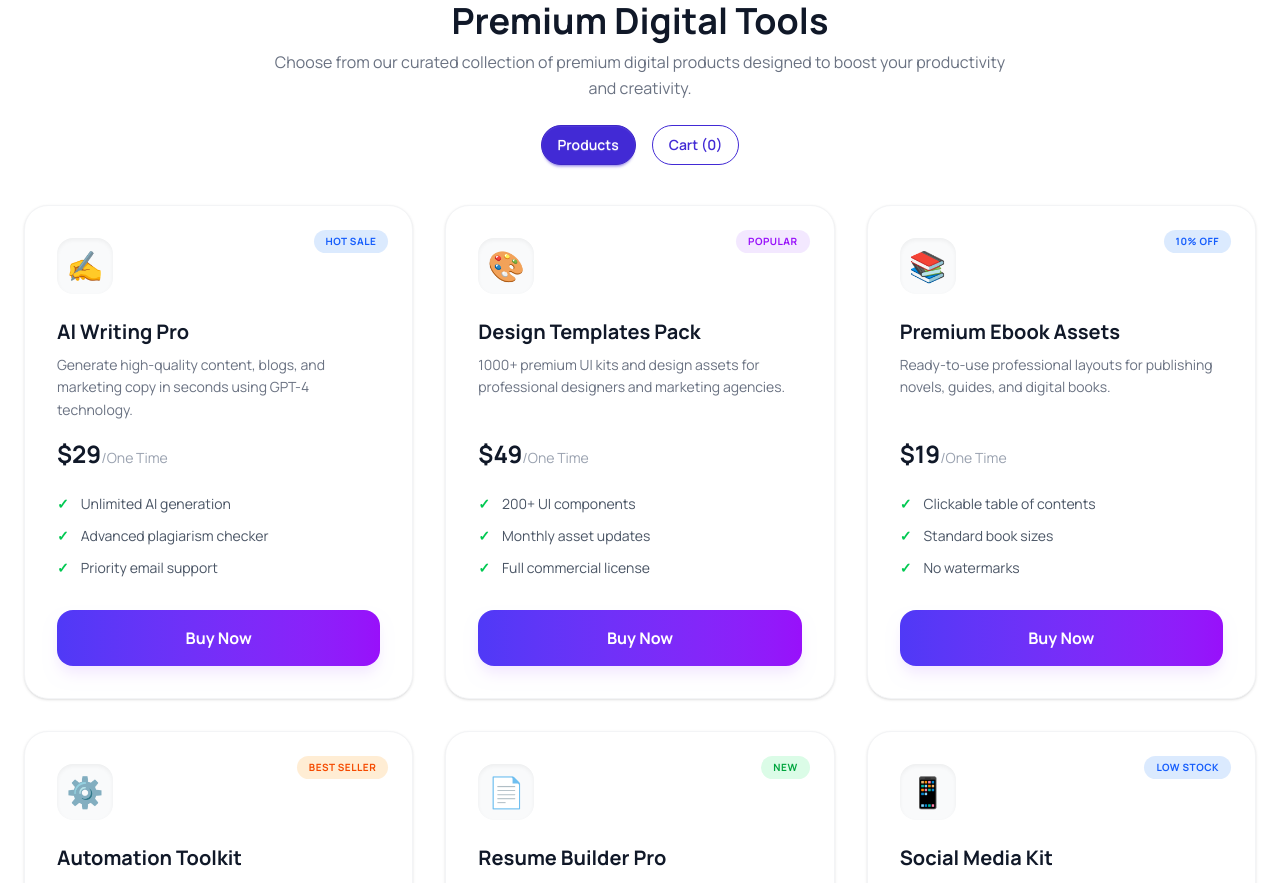
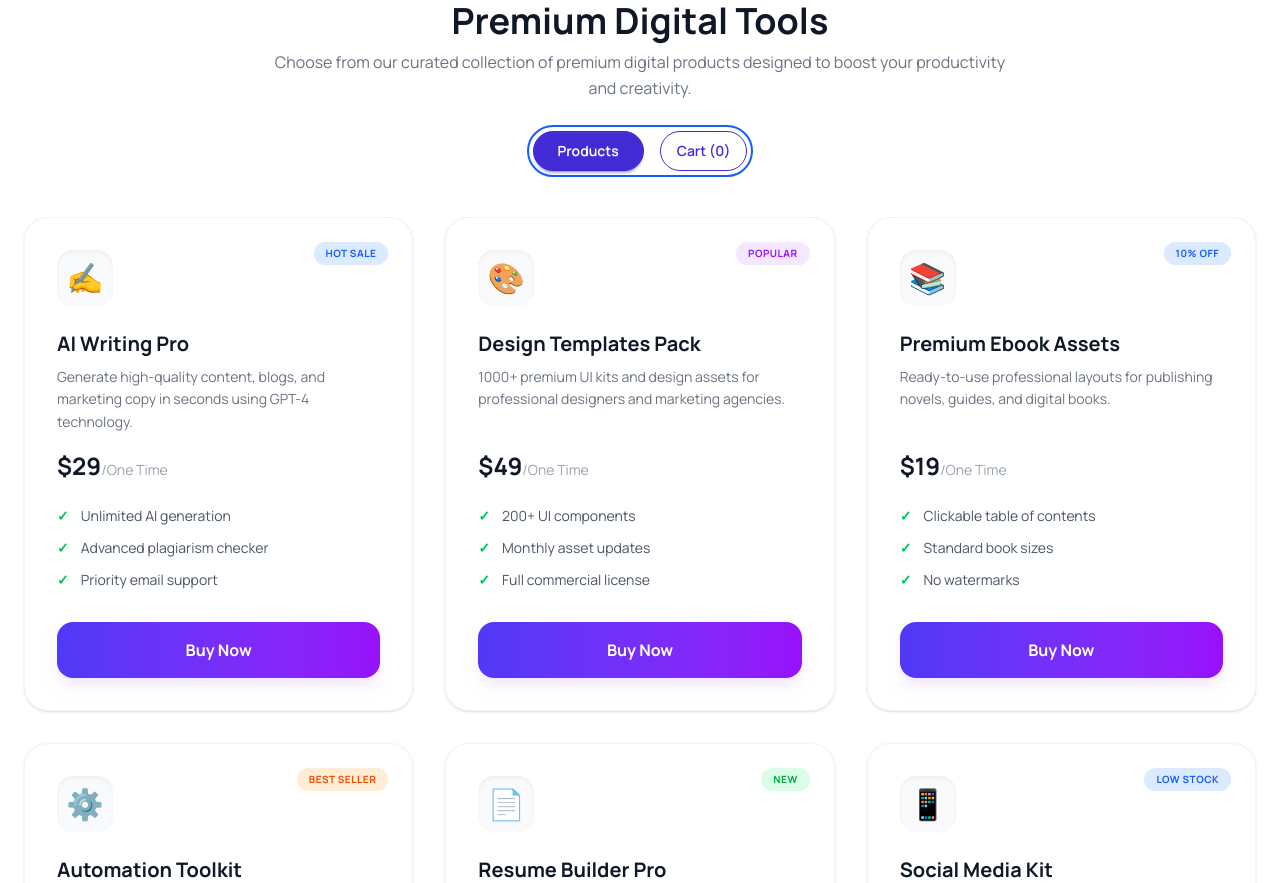
Before and after one commit to theashikulakash/digitools-a6, a React (Vite) app: page / in a window 1280 px wide. Shown: the part 1040-1923 px from the top of the page. Built offline with nearby package versions, Linux system fonts and the light colour scheme.

Commit message:
btn updated

```diff
--- a/src/components/cart.jsx
+++ b/src/components/cart.jsx
@@ -13,7 +13,9 @@ const Cart = ({ cart, onRemove, onCheckout, activeTab, setActiveTab }) => {
           Review your selected tools and assets before proceeding to checkout.
         </p>
       </div>
-      <div className="flex justify-center gap-4 mb-8">
+      <div className='border border-2 border-blue-600 rounded-3xl mx-auto mb-10 p-1 w-fit'>
+
+        <div className="flex justify-center gap-4 ">
 
           <button
             onClick={() => setActiveTab('products')}
@@ -27,6 +29,7 @@ const Cart = ({ cart, onRemove, onCheckout, activeTab, setActiveTab }) => {
           >
             Cart ({cart.length})
           </button>
+        </div>
       </div>
 
       <div className="max-w-4xl mx-auto py-10 px-4 md:px-6 bg-white rounded-3xl border border-dashed border-purple-200 p-6 md:p-10 shadow-sm">
--- a/src/components/servicecard.jsx
+++ b/src/components/servicecard.jsx
@@ -18,10 +18,11 @@ const ServiceCard = ({ products, onAddToCart, activeTab, setActiveTab, cartCount
         <p className="text-gray-500 text-sm md:text-base leading-relaxed mb-6">
           Choose from our curated collection of premium digital products designed to boost your productivity and creativity.
         </p>
-        <div className='flex flex-row gap-4 mb-10'>
+        <div className='border border-2 border-blue-600 rounded-full mb-10 p-1 w-fit'>
+          <div className='flex justify-center gap-4'>
             <button
               onClick={() => setActiveTab('products')}
-            className={`btn btn-sm md:btn-md rounded-3xl ${activeTab === 'products' ? 'btn-primary theme-text' : 'btn-outline btn-primary hover:text-white'}`}
+              className={`btn btn-sm md:btn-md rounded-full px-6 ${activeTab === 'products' ? 'btn-primary theme-text' : 'btn-outline btn-primary'}`}
             >
               Products
             </button>
@@ -32,6 +33,8 @@ const ServiceCard = ({ products, onAddToCart, activeTab, setActiveTab, cartCount
               Cart ({cartCount})
             </button>
           </div>
+        </div>
+
       </div>
       <div className="grid grid-cols-1 md:grid-cols-2 lg:grid-cols-3 gap-8 max-w-7xl mx-auto px-6 "> {products.map((product) => (
         <div key={product.id} className="bg-white border border-gray-100 rounded-3xl p-6 md:p-8 shadow-sm hover:shadow-md transition-shadow relative flex flex-col hover:scale-102">
```
Lines whose indentation alone changed are shown as unchanged.
